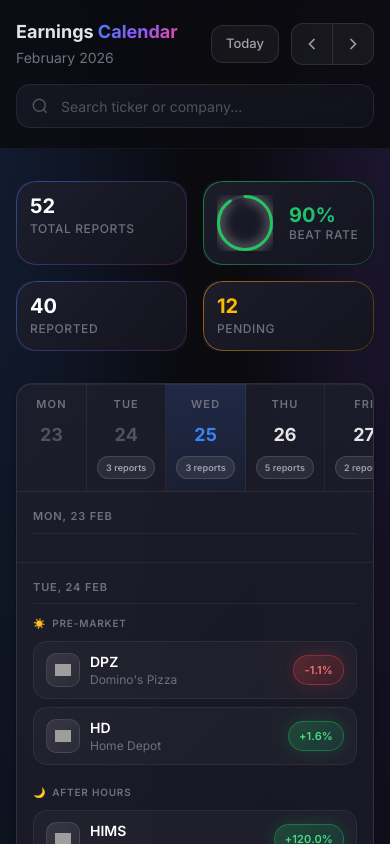
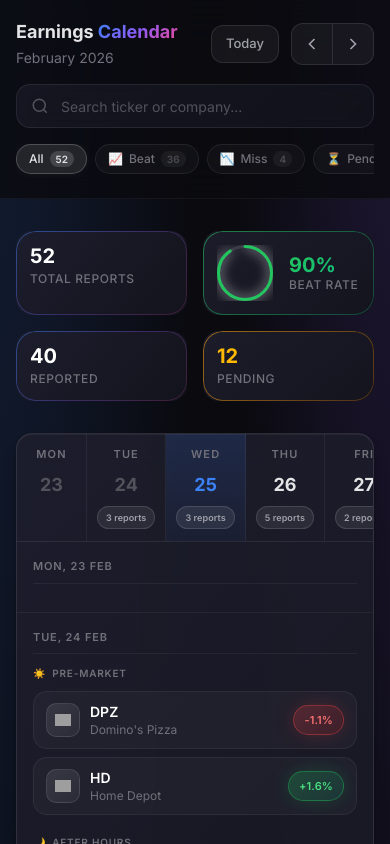
Before and after one commit to happyguy-michael/earnings-calendar, a Next.js app: page / in a window 390 px wide. Shown: the top 844 px of the page. Built offline with nearby package versions, Linux system fonts and the light colour scheme; grey boxes are pictures that could not be loaded.

Commit message:
Add quick filter chips for Beat/Miss/Pending status

```diff
--- a/src/app/globals.css
+++ b/src/app/globals.css
@@ -754,6 +754,155 @@
   }
 }
 
+/* ============================================
+   FILTER CHIPS
+   Quick status filter toggles
+   ============================================ */
+
+.filter-chips {
+  display: flex;
+  align-items: center;
+  gap: 8px;
+  flex-wrap: wrap;
+}
+
+.filter-chip {
+  display: inline-flex;
+  align-items: center;
+  gap: 6px;
+  padding: 8px 14px;
+  font-size: 13px;
+  font-weight: 500;
+  color: #71717a;
+  background: rgba(255, 255, 255, 0.03);
+  border: 1px solid rgba(255, 255, 255, 0.08);
+  border-radius: 100px;
+  cursor: pointer;
+  transition: all 0.2s cubic-bezier(0.4, 0, 0.2, 1);
+  white-space: nowrap;
+  font-family: inherit;
+}
+
+.filter-chip:hover {
+  color: #a1a1aa;
+  background: rgba(255, 255, 255, 0.06);
+  border-color: rgba(255, 255, 255, 0.12);
+}
+
+.filter-chip.active {
+  color: #e4e4e7;
+  background: rgba(255, 255, 255, 0.1);
+  border-color: rgba(255, 255, 255, 0.2);
+  box-shadow: 0 0 12px rgba(255, 255, 255, 0.05);
+}
+
+/* Beat filter - green theme */
+.filter-chip-beat.active {
+  color: #4ade80;
+  background: rgba(34, 197, 94, 0.15);
+  border-color: rgba(34, 197, 94, 0.4);
+  box-shadow: 0 0 16px rgba(34, 197, 94, 0.15);
+}
+
+.filter-chip-beat:hover:not(.active) {
+  border-color: rgba(34, 197, 94, 0.2);
+}
+
+/* Miss filter - red theme */
+.filter-chip-miss.active {
+  color: #f87171;
+  background: rgba(239, 68, 68, 0.15);
+  border-color: rgba(239, 68, 68, 0.4);
+  box-shadow: 0 0 16px rgba(239, 68, 68, 0.15);
+}
+
+.filter-chip-miss:hover:not(.active) {
+  border-color: rgba(239, 68, 68, 0.2);
+}
+
+/* Pending filter - amber theme */
+.filter-chip-pending.active {
+  color: #fbbf24;
+  background: rgba(245, 158, 11, 0.15);
+  border-color: rgba(245, 158, 11, 0.4);
+  box-shadow: 0 0 16px rgba(245, 158, 11, 0.15);
+}
+
+.filter-chip-pending:hover:not(.active) {
+  border-color: rgba(245, 158, 11, 0.2);
+}
+
+.filter-chip-icon {
+  font-size: 12px;
+  line-height: 1;
+}
+
+.filter-chip-label {
+  line-height: 1;
+}
+
+.filter-chip-count {
+  display: inline-flex;
+  align-items: center;
+  justify-content: center;
+  min-width: 20px;
+  height: 18px;
+  padding: 0 6px;
+  font-size: 11px;
+  font-weight: 600;
+  background: rgba(255, 255, 255, 0.08);
+  border-radius: 100px;
+  opacity: 0.6;
+  transition: opacity 0.2s ease, background 0.2s ease;
+}
+
+.filter-chip-count.visible {
+  opacity: 1;
+}
+
+.filter-chip.active .filter-chip-count {
+  background: rgba(255, 255, 255, 0.15);
+}
+
+.filter-chip-beat.active .filter-chip-count {
+  background: rgba(34, 197, 94, 0.3);
+}
+
+.filter-chip-miss.active .filter-chip-count {
+  background: rgba(239, 68, 68, 0.3);
+}
+
+.filter-chip-pending.active .filter-chip-count {
+  background: rgba(245, 158, 11, 0.3);
+}
+
+/* Mobile filter chips */
+@media (max-width: 768px) {
+  .filter-chips {
+    width: 100%;
+    overflow-x: auto;
+    flex-wrap: nowrap;
+    padding-bottom: 4px;
+    scrollbar-width: none;
+    -ms-overflow-style: none;
+  }
+
+  .filter-chips::-webkit-scrollbar {
+    display: none;
+  }
+
+  .filter-chip {
+    padding: 6px 12px;
+    font-size: 12px;
+  }
+
+  .filter-chip-count {
+    min-width: 18px;
+    height: 16px;
+    font-size: 10px;
+  }
+}
+
 /* Scrollbar */
 ::-webkit-scrollbar {
   width: 6px;
--- a/src/app/page.tsx
+++ b/src/app/page.tsx
@@ -7,6 +7,7 @@
 import { CountUp } from '@/components/CountUp';
 import { SkeletonCalendar } from '@/components/Skeleton';
 import { SearchBar } from '@/components/SearchBar';
+import { FilterChips, FilterType } from '@/components/FilterChips';
 import { EarningsTooltipContent } from '@/components/Tooltip';
 
 function getWeekStart(date: Date): Date {
@@ -128,17 +129,42 @@
   const [currentWeekStart, setCurrentWeekStart] = useState(() => getWeekStart(new Date()));
   const [isLoading, setIsLoading] = useState(true);
   const [searchQuery, setSearchQuery] = useState('');
+  const [statusFilter, setStatusFilter] = useState<FilterType>('all');
 
-  // Filter earnings based on search
+  // Calculate counts for filter chips (before any filtering)
+  const filterCounts = useMemo(() => ({
+    all: earnings.length,
+    beat: earnings.filter(e => e.result === 'beat').length,
+    miss: earnings.filter(e => e.result === 'miss').length,
+    pending: earnings.filter(e => e.eps === undefined || e.eps === null).length,
+  }), []);
+
+  // Filter earnings based on search and status filter
   const filteredEarnings = useMemo(() => {
-    if (!searchQuery.trim()) return earnings;
-    const query = searchQuery.toLowerCase().trim();
-    return earnings.filter(
-      (e) =>
-        e.ticker.toLowerCase().includes(query) ||
-        e.company.toLowerCase().includes(query)
-    );
-  }, [searchQuery]);
+    let result = earnings;
+
+    // Apply search filter
+    if (searchQuery.trim()) {
+      const query = searchQuery.toLowerCase().trim();
+      result = result.filter(
+        (e) =>
+          e.ticker.toLowerCase().includes(query) ||
+          e.company.toLowerCase().includes(query)
+      );
+    }
+
+    // Apply status filter
+    if (statusFilter !== 'all') {
+      result = result.filter((e) => {
+        if (statusFilter === 'beat') return e.result === 'beat';
+        if (statusFilter === 'miss') return e.result === 'miss';
+        if (statusFilter === 'pending') return e.eps === undefined || e.eps === null;
+        return true;
+      });
+    }
+
+    return result;
+  }, [searchQuery, statusFilter]);
 
   const navigateWeek = useCallback((delta: number) => {
     setCurrentWeekStart((prev) => {
@@ -201,7 +227,7 @@
   const reportedCount = filteredEarnings.filter(e => e.eps !== undefined).length;
   const beatRate = reportedCount > 0 ? Math.round((beatsCount / reportedCount) * 100) : 0;
   const pendingCount = totalEarnings - reportedCount;
-  const isFiltering = searchQuery.trim().length > 0;
+  const isFiltering = searchQuery.trim().length > 0 || statusFilter !== 'all';
 
   return (
     <div className="min-h-screen">
@@ -269,6 +295,15 @@
               onChange={setSearchQuery}
               resultCount={filteredEarnings.length}
               totalCount={earnings.length}
+            />
+          </div>
+
+          {/* Filter chips */}
+          <div className="mt-4">
+            <FilterChips
+              value={statusFilter}
+              onChange={setStatusFilter}
+              counts={filterCounts}
             />
           </div>
         </div>
--- /dev/null
+++ b/src/components/FilterChips.tsx
@@ -0,0 +1,49 @@
+'use client';
+
+type FilterType = 'all' | 'beat' | 'miss' | 'pending';
+
+interface FilterChipsProps {
+  value: FilterType;
+  onChange: (filter: FilterType) => void;
+  counts: {
+    all: number;
+    beat: number;
+    miss: number;
+    pending: number;
+  };
+}
+
+const filters: { key: FilterType; label: string; icon: string }[] = [
+  { key: 'all', label: 'All', icon: '' },
+  { key: 'beat', label: 'Beat', icon: '📈' },
+  { key: 'miss', label: 'Miss', icon: '📉' },
+  { key: 'pending', label: 'Pending', icon: '⏳' },
+];
+
+export function FilterChips({ value, onChange, counts }: FilterChipsProps) {
+  return (
+    <div className="filter-chips">
+      {filters.map((filter) => {
+        const isActive = value === filter.key;
+        const count = counts[filter.key];
+
+        return (
+          <button
+            key={filter.key}
+            onClick={() => onChange(filter.key)}
+            className={`filter-chip ${isActive ? 'active' : ''} ${filter.key !== 'all' ? `filter-chip-${filter.key}` : ''}`}
+            aria-pressed={isActive}
+          >
+            {filter.icon && <span className="filter-chip-icon">{filter.icon}</span>}
+            <span className="filter-chip-label">{filter.label}</span>
+            <span className={`filter-chip-count ${isActive ? 'visible' : ''}`}>
+              {count}
+            </span>
+          </button>
+        );
+      })}
+    </div>
+  );
+}
+
+export type { FilterType };
```
